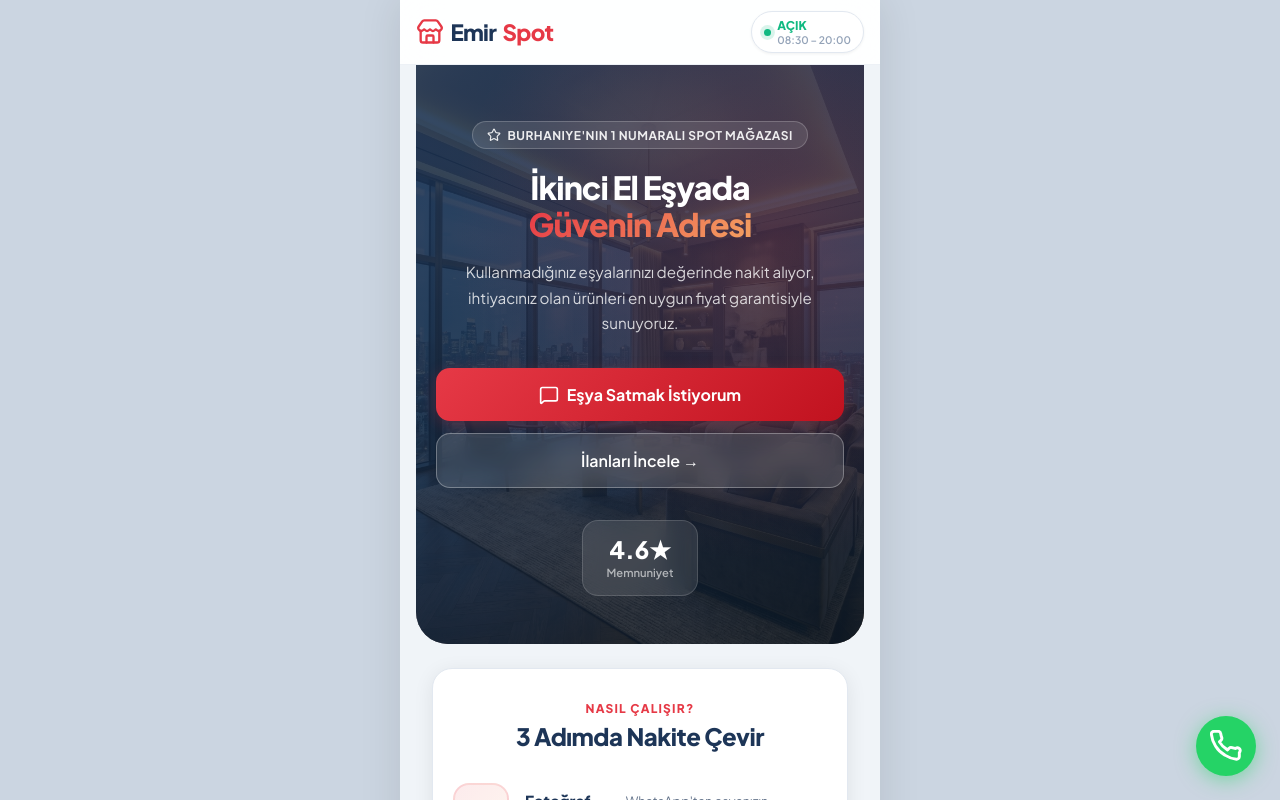
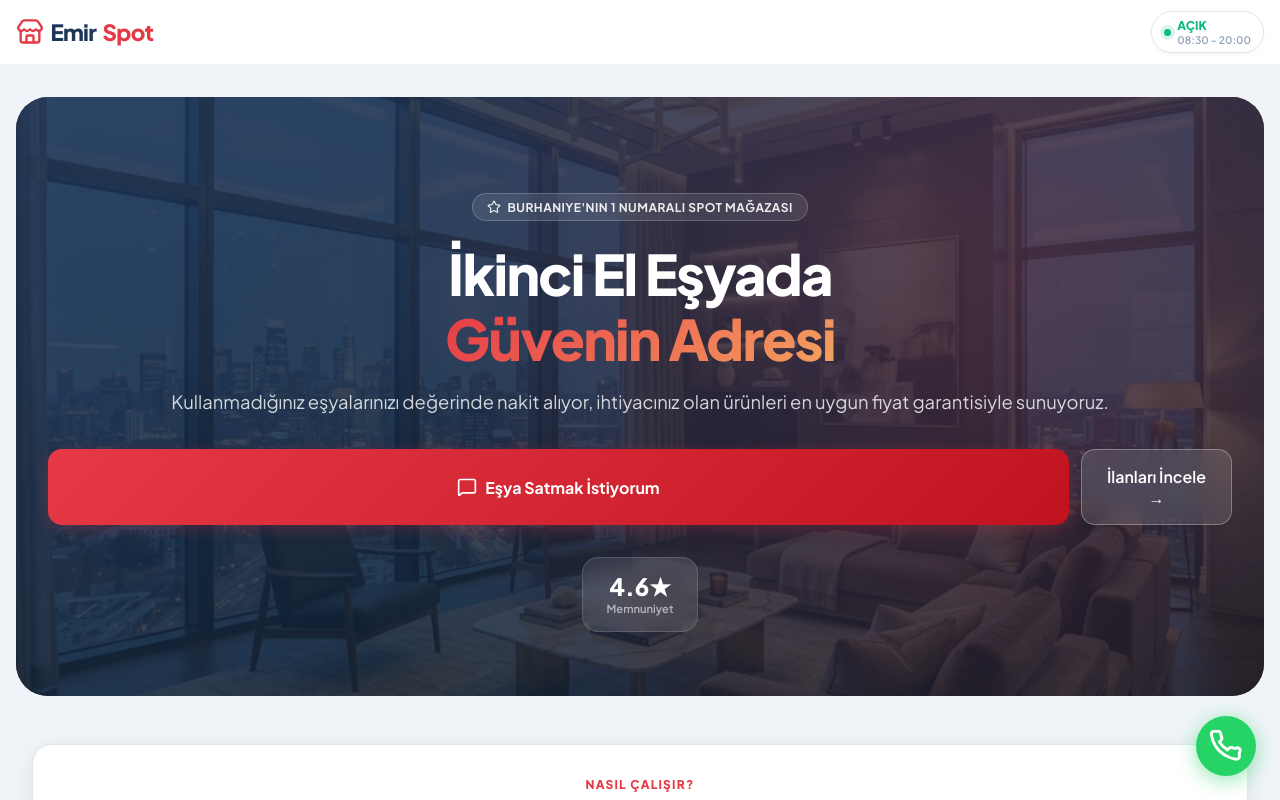
Before and after one commit to omerexe34/emirspotson, a React (Vite) app: page /#/ in a window 1280 px wide. Shown: the top 800 px of the page. Built offline with nearby package versions, Linux system fonts and the light colour scheme; no server answers; the database is empty.

Commit message:
fix: responsive container width and full screen mobile

```diff
--- a/src/index.css
+++ b/src/index.css
@@ -32,23 +32,13 @@ body {
   position: relative;
 }
 
-/* PC'de gri arka plan, içerik ortalı kutu gibi görünsün */
-@media (min-width: 768px) {
-  html {
-    background: #cbd5e1;
-  }
-  body {
-    max-width: 480px;
-    margin: 0 auto;
-    box-shadow: 0 0 40px rgba(0,0,0,0.1);
-  }
-}
+/* Normal tam ekran davranışına dönüş */
 
 button { cursor: pointer; border: none; background: none; font-family: inherit; }
 a { text-decoration: none; color: inherit; }
 
 /* ── Layout ── */
-.container { width: 100%; padding: 0 1rem; }
+.container { width: 100%; padding: 0 1rem; margin: 0 auto; max-width: 1280px; }
 .flex { display: flex; }
 .items-center { align-items: center; }
 .justify-between { justify-content: space-between; }
@@ -160,6 +150,17 @@ header.scrolled { box-shadow: var(--shadow-md); }
   border-radius: 0 0 2rem 2rem;
   margin-bottom: 1.5rem;
   overflow: hidden;
+}
+@media (min-width: 768px) {
+  .hero {
+    margin: 2rem auto 3rem;
+    border-radius: 2rem;
+    padding: 6rem 2rem 4rem;
+  }
+  .hero h1 { font-size: 3.5rem !important; }
+  .hero p { font-size: 1.15rem !important; }
+  .hero-buttons { flex-direction: row !important; justify-content: center; }
+  .stats-bar { max-width: 600px; width: 100%; }
 }
 .hero::before {
   content: '';
@@ -352,12 +353,18 @@ header.scrolled { box-shadow: var(--shadow-md); }
   min-height: 44px;
 }
 
-/* ── Product Grid — Mobil: 2 kolon ── */
+/* ── Product Grid ── */
 .product-grid {
   display: grid;
-  grid-template-columns: 1fr 1fr;
+  grid-template-columns: repeat(auto-fill, minmax(160px, 1fr));
   gap: 0.875rem;
   margin-bottom: 2rem;
+}
+@media (min-width: 768px) {
+  .product-grid {
+    grid-template-columns: repeat(auto-fill, minmax(280px, 1fr));
+    gap: 1.5rem;
+  }
 }
 
 /* ── Cards ── */
```
